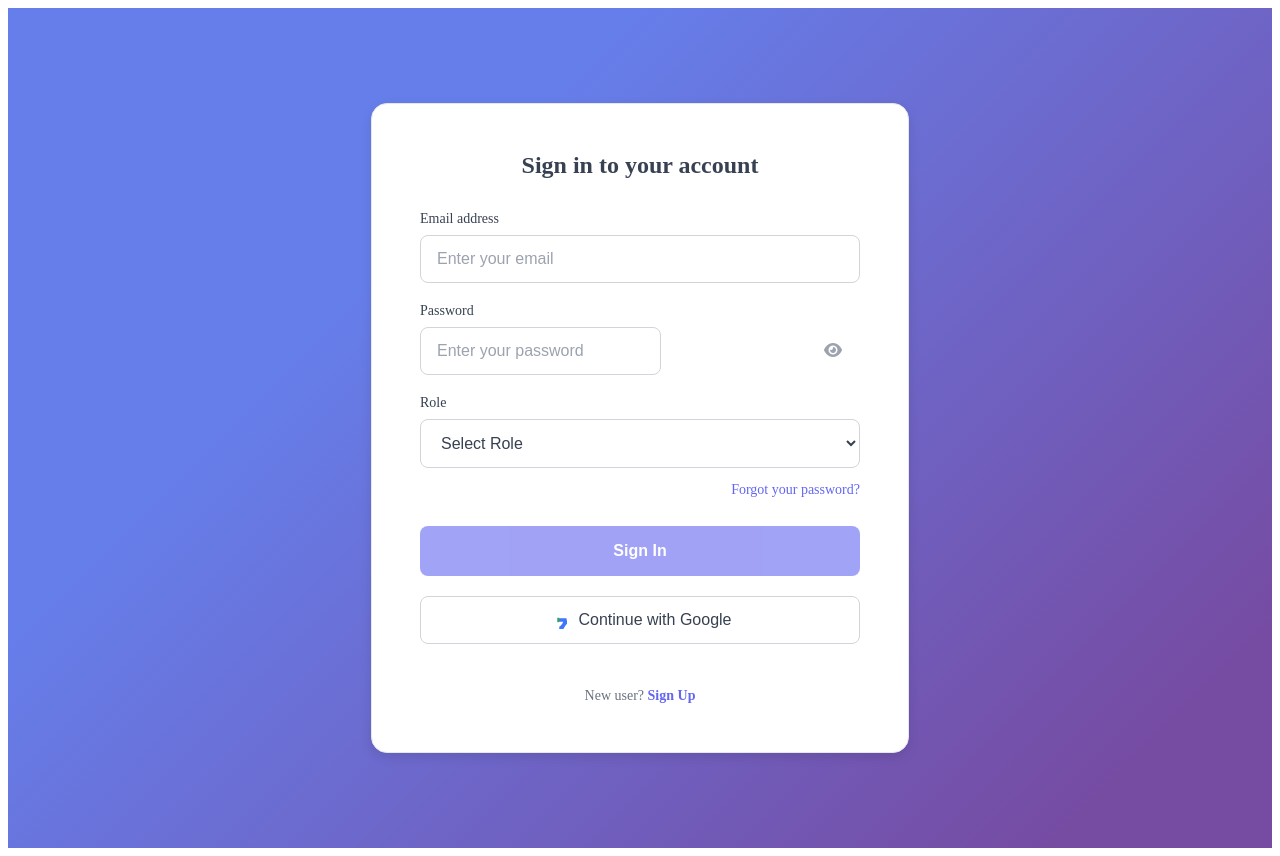
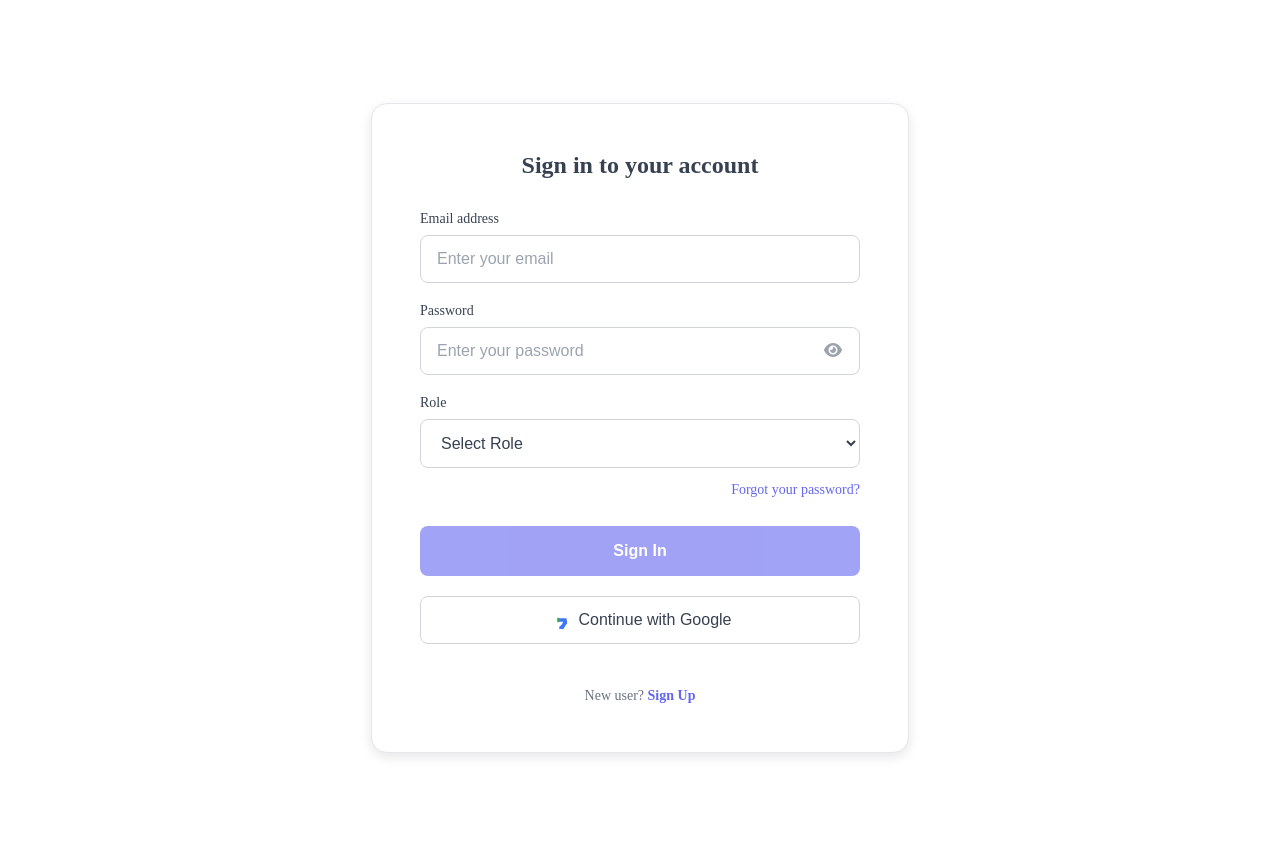
Before and after one commit to minzayarmaung/pawn_shop_management_system_Angular, an Angular app in the folder pawn-shop-app/: page /login in a window 1280 px wide. Built offline with nearby package versions, Linux system fonts and the light colour scheme.

Commit message:
fixed login signup

```diff
--- a/pawn-shop-app/src/app/services/auth/auth.service.ts
+++ b/pawn-shop-app/src/app/services/auth/auth.service.ts
@@ -48,7 +48,7 @@ export class AuthService {
    * Register new user
    */
   signup(signupData: Signup): Observable<ApiResponse> {
-    return this.http.post<ApiResponse>(`${this.apiUrl}/signup`, signupData);
+    return this.http.post<ApiResponse>(`${this.apiUrl}/sign-up`, signupData);
   }
 
   /**
--- a/pawn-shop-app/src/app/shared/components/login/login.component.css
+++ b/pawn-shop-app/src/app/shared/components/login/login.component.css
@@ -3,8 +3,8 @@
   display: flex;
   align-items: center;
   justify-content: center;
-  background: linear-gradient(135deg, #667eea 30%, #764ba2 90%);
-  padding: 20px;  padding: 20px;
+  background: #ffffff;
+  padding: 20px;
 }
 
 .login-card {
@@ -75,6 +75,12 @@
   position: relative;
   display: flex;
   align-items: center;
+  width: 100%;
+}
+
+.password-input input {
+  width: 100%;
+  padding-right: 50px;
 }
 
 .toggle-password {
--- a/pawn-shop-app/src/app/shared/components/sign-up/sign-up.component.css
+++ b/pawn-shop-app/src/app/shared/components/sign-up/sign-up.component.css
@@ -3,7 +3,7 @@
   display: flex;
   align-items: center;
   justify-content: center;
-  background: linear-gradient(135deg, #667eea 30%, #764ba2 90%);
+  background: linear-gradient(135deg, #667eea 0%, #764ba2 100%);
   padding: 20px;
 }
 
@@ -137,6 +137,12 @@
   position: relative;
   display: flex;
   align-items: center;
+  width: 100%;
+}
+
+.password-input input {
+  width: 100%;
+  padding-right: 50px;
 }
 
 .toggle-password {
--- a/pawn-shop-app/src/app/shared/components/sign-up/sign-up.component.html
+++ b/pawn-shop-app/src/app/shared/components/sign-up/sign-up.component.html
@@ -17,7 +17,8 @@
 
     <!-- Step 1: Email Verification -->
     <form *ngIf="currentStep === 1" [formGroup]="emailForm" (ngSubmit)="sendOTP()" class="signup-form">
-      <div class="form-group">
+      <!-- Email Input (only show if OTP not sent) -->
+      <div *ngIf="!otpSent" class="form-group">
         <label for="email">Email address</label>
         <input
           id="email"
@@ -33,7 +34,8 @@
         </div>
       </div>
 
-      <div class="form-group">
+      <!-- Send OTP Button (only show if OTP not sent) -->
+      <div *ngIf="!otpSent" class="form-group">
         <button type="submit" [disabled]="emailForm.invalid || isSendingOTP" class="btn-primary">
           <span *ngIf="isSendingOTP" class="spinner"></span>
           {{ isSendingOTP ? 'Sending OTP...' : 'Send OTP' }}
@@ -63,6 +65,7 @@
         </div>
       </div>
 
+      <!-- Verify OTP Button (only show after OTP sent) -->
       <div *ngIf="otpSent" class="form-group">
         <button type="button" [disabled]="emailForm.get('otp')?.invalid || isVerifyingOTP"
                 (click)="verifyOTP()" class="btn-primary">
```
